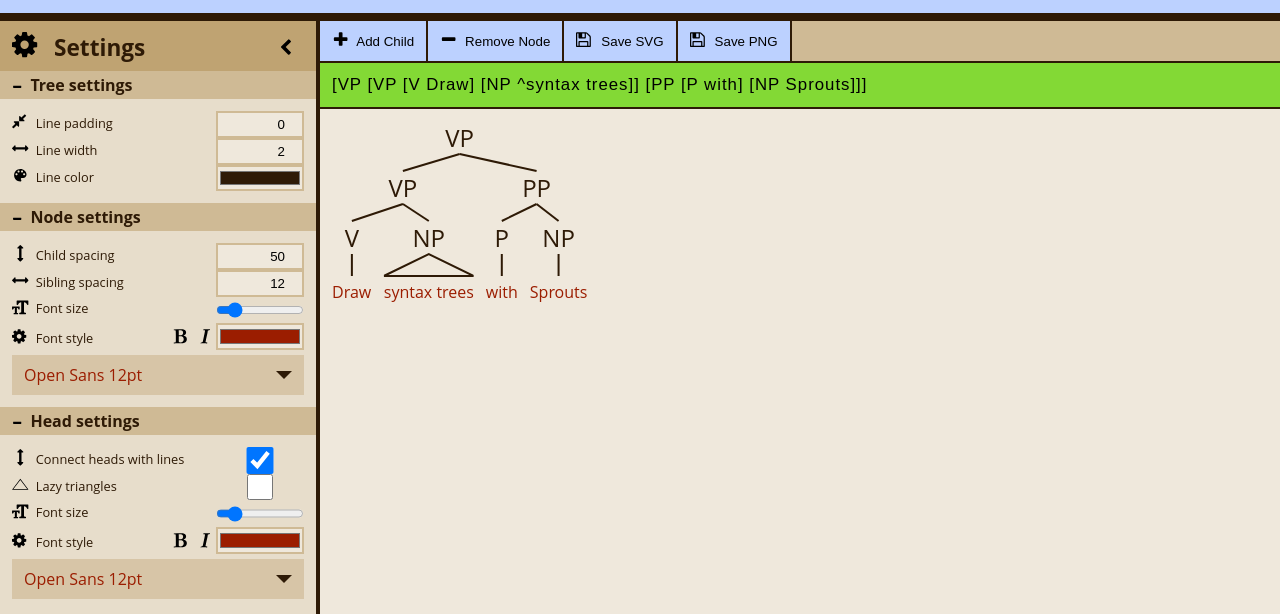
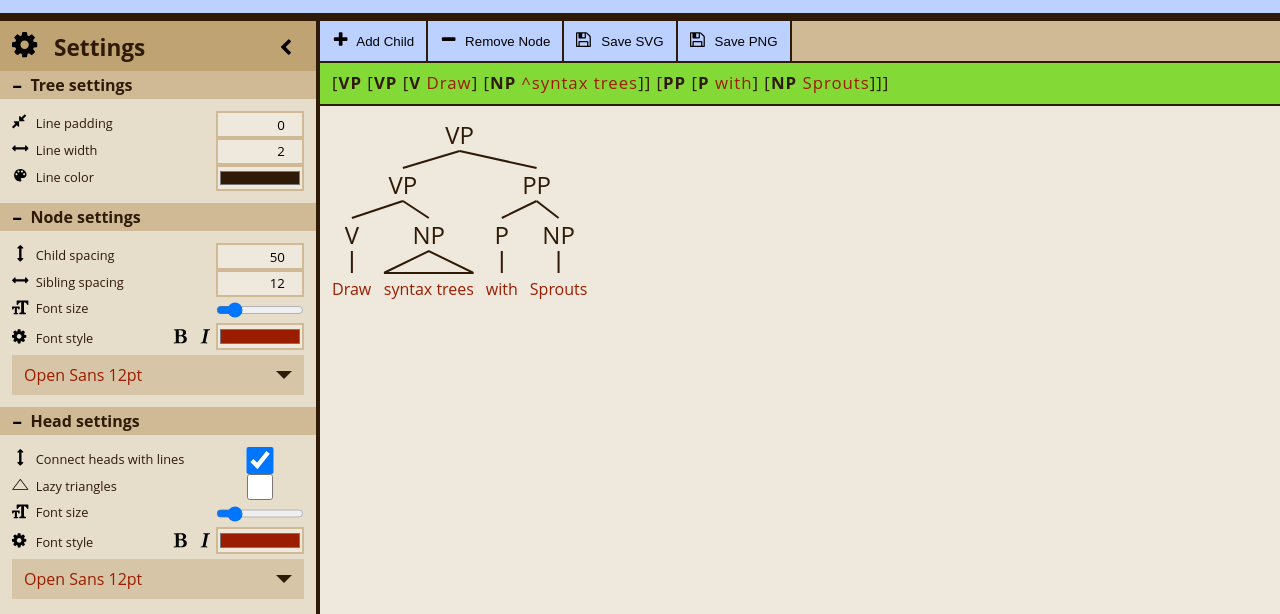
Before and after one commit to danrouse/sprouts-vanilla, a website: page app/index.html in a window 1280 px wide. Shown: the part 139-753 px from the top of the page. Drawn offline with nearby package versions, Linux system fonts and the light colour scheme; files that its build step writes are made by us from their sources.

Commit message:
basic syntax highlighting on text input

```diff
--- a/app/index.html
+++ b/app/index.html
@@ -151,8 +151,7 @@
                     Save PNG</button>
             </nav>
 
-            <input type="text" class="sprouts-text" id="sprouts-text">
-
+            <p class="sprouts-text" id="sprouts-text" contenteditable="true" tabindex="0"></p>
             <div class="sprouts-tree" id="sprouts-tree"></div>
         </section>
 
--- a/app/scripts/Tree.js
+++ b/app/scripts/Tree.js
@@ -41,14 +41,13 @@ var Tree = function(contents, initialOptions) {
      *
      * @property selectedNode {TreeNode}
      **/
-    this.root = this.selectedNode = new TreeNode({
+    this.root = new TreeNode({
         fromString: contents,
         options: this.options
     });
 
     // render
-    this.draw();
-    this.textElement.value = this.toString();
+    this.select(this.root, true);
 };
 Tree.prototype = {
     /**
@@ -77,10 +76,12 @@ Tree.prototype = {
      *
      * @method select
      * @param targetNode {TreeNode}
-     * @param redraw {Boolean} redraw the tree
+     * @param redrawTree {Boolean} redraw the tree
+     * @param redrawText {Boolean}
+     * @return targetNode {TreeNode} selected node
      **/
-    select: function(targetNode, redraw) {
-        if(redraw) { this.draw(); }
+    select: function(targetNode, redrawTree, redrawText) {
+        if(redrawTree) { this.draw(); }
 
         // remove existing selection class
         if(this.selectedNode) {
@@ -100,7 +101,11 @@ Tree.prototype = {
         }
 
         // update selected text area
-        this.textElement.value = targetNode.toString();
+        if(redrawText !== false) {
+            this.textElement.innerHTML = targetNode.toString(false, true);
+        }
+
+        return targetNode;
     },
 
     /**
--- a/app/scripts/TreeNode.js
+++ b/app/scripts/TreeNode.js
@@ -207,19 +207,23 @@ TreeNode.prototype = {
      *
      * @method toString
      * @param headsOnly {Boolean} only output heads, no brackets or phrase names
+     * @param highlight {Boolean} style output using <span> elements
      * @return bracketed_text {string}
      **/
-    toString: function(headsOnly) {
-        var out = headsOnly ? '' : this.type;
+    toString: function(headsOnly, highlight) {
+        var out = '';
+        if(!headsOnly) {
+            out = highlight ? '<span class="node">' + this.type + '</span>' : this.type;
+        }
 
         if(this.children.length) {
             // recurse through children
             for(var i in this.children) {
-                out += ' ' + this.children[i].toString(headsOnly);
+                out += ' ' + this.children[i].toString(headsOnly, highlight);
             }
         } else if(this.head.length) {
             // add head
-            out += ' ' + this.head;
+            out += ' ' + (highlight ? '<span class="head">' + this.head + '</span>' : this.head);
         }
 
         return headsOnly ? out.trim() : '[' + out + ']';
--- a/app/scripts/main.js
+++ b/app/scripts/main.js
@@ -262,12 +262,18 @@
     }
 
     // databind the tree contents text input
-    tree.textElement.onkeyup = function() {
+    function updateText(event) {
+        // check if text was really updated
+        if(this.lastText &&
+           this.lastText === this.innerText &&
+           event.type !== 'blur') {
+            return;
+        }
         var parent = tree.selectedNode.parent;
 
         // create new node from contents
         var newNode = new TreeNode({
-            fromString: this.value,
+            fromString: this.innerText,
             options: tree.options
         });
 
@@ -287,9 +293,27 @@
         }
 
         // update selection and redraw
-        tree.selectedNode = newNode;
-        tree.draw();
-    };
+        tree.select(newNode, true, (event.type === 'blur' || event.type === 'paste'));
+        // var selection = window.getSelection(),
+        //     rangeBefore = selection.getRangeAt(0).startOffset;
+        // tree.select(newNode, true, false);
+        // var rangeAfter = selection.getRangeAt(0).startOffset;
+        // var targetTextNode = this.childNodes[rangeAfter],
+        //     targetRange = document.createRange();
+        // console.log('target node offset', rangeBefore, rangeAfter, targetTextNode);
+        // targetRange.selectNodeContents(targetTextNode);
+        // console.log('new range', targetTextNode.nodeType);
+        // //targetRange.setStart(targetTextNode, rangeBefore);
+        // targetRange.collapse(true);
+        // selection.removeAllRanges();
+        // selection.addRange(targetRange);
+
+        this.lastText = this.innerText;
+    }
+    tree.textElement.onkeyup = updateText;
+    tree.textElement.onblur = updateText;
+    tree.textElement.onpaste = updateText;
+    tree.textElement.oninput = updateText;
 
     // keyboard controls
     document.onkeydown = function(event) {
--- a/app/styles/_svg-ui.scss
+++ b/app/styles/_svg-ui.scss
@@ -3,16 +3,22 @@
     padding: $padding;
     border: 0;
     border-bottom: ($border / 2) solid $brown;
+    background-color: $green;
     font-size: 105%;
     letter-spacing: 1px;
 
-    background-color: $green;
-
+    &:focus {
+        background-color: $white;
+    }
     &:hover {
         background-color: $green2;
     }
-    &:focus {
-        background-color: $white;
+
+    .node {
+        font-weight: bold;
+    }
+    .head {
+        color: $red;
     }
 }
 
--- a/app/styles/main.scss
+++ b/app/styles/main.scss
@@ -79,6 +79,7 @@ body {
 input, textarea, select {
     background-color: $white;
     border: ($border / 2) solid $tan;
+    font-family: "Open Sans", Helvetica, Arial, sans-serif;
 }
 
 // links
```
